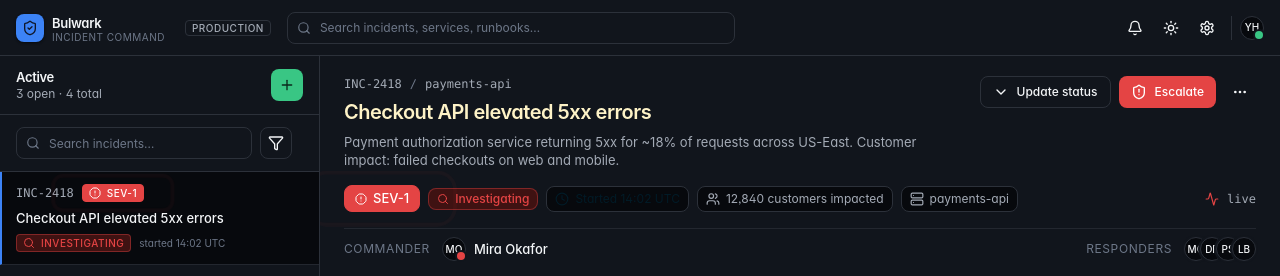
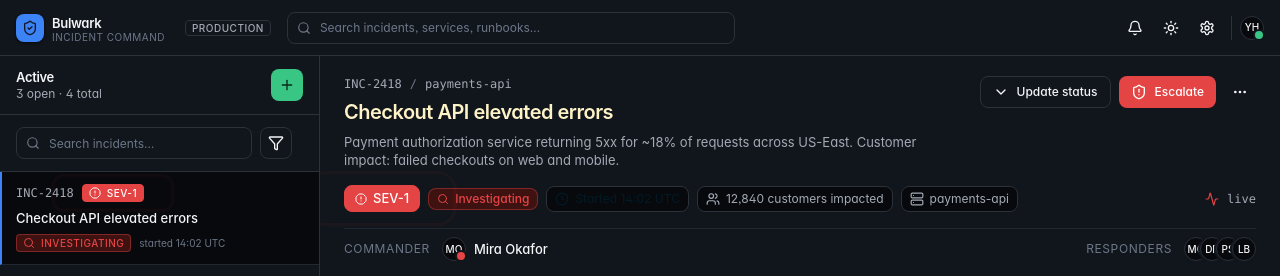
Before and after one commit to Soffi-Originals/bulwark-demo, a React (Vite) app: page / in a window 1280 px wide. Shown: the top 276 px of the page. Built offline with nearby package versions, Linux system fonts and the light colour scheme.

Commit message:
AI: Edit src/features/incident/mockData.ts

```diff
--- a/src/features/incident/mockData.ts
+++ b/src/features/incident/mockData.ts
@@ -4,7 +4,7 @@ export const incidents: Incident[] = [
   {
     id: 'inc-2418',
     ref: 'INC-2418',
-    title: 'Checkout API elevated 5xx errors',
+    title: 'Checkout API elevated errors',
     summary:
       'Payment authorization service returning 5xx for ~18% of requests across US-East. Customer impact: failed checkouts on web and mobile.',
     severity: 'sev1',
```
